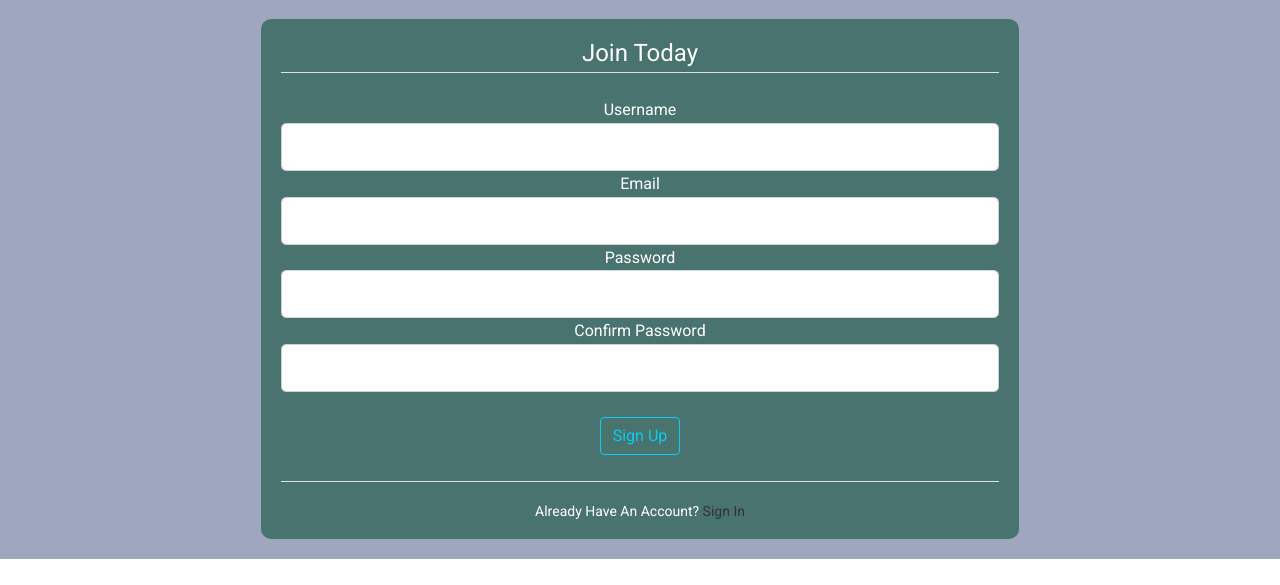
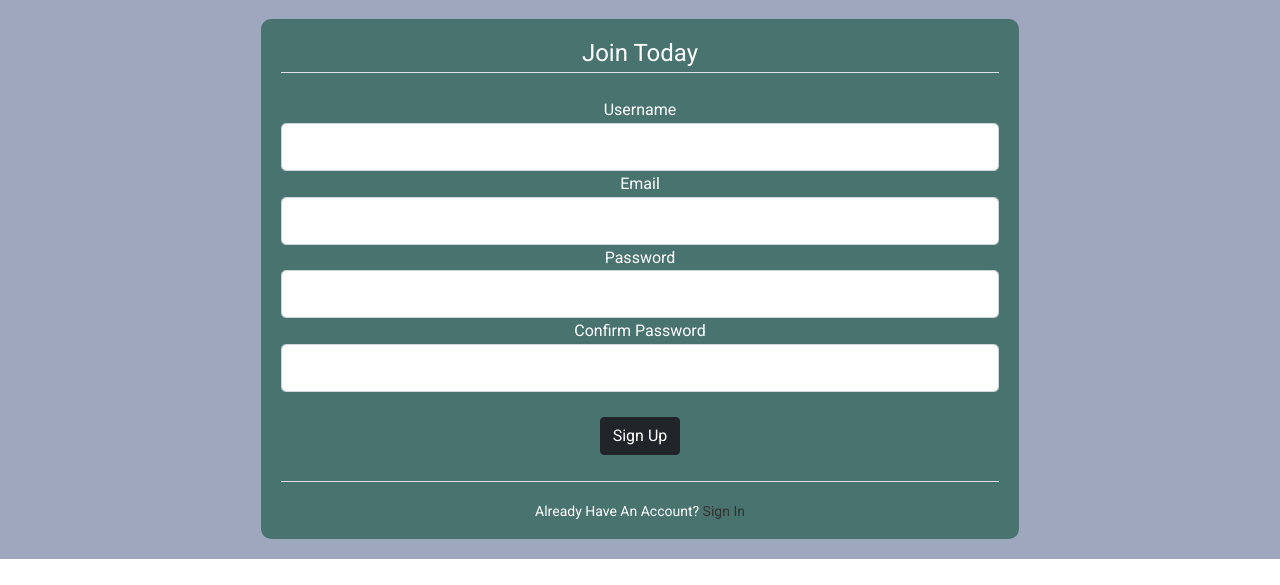
Before and after one commit to theoyster1/Carbon_App-Gruppe3, a Flask app: page /register in a window 1280 px wide. Shown: the part 71-656 px from the top of the page. Run offline with Flask 2, Linux system fonts and the light colour scheme; some libraries are stand-ins or nearby versions.

Commit message:
Update register.html

```diff
--- a/capp/templates/users/register.html
+++ b/capp/templates/users/register.html
@@ -66,7 +66,7 @@
                     </fieldset>
                     </br>
                     <div class="form-group">
-                        {{ form.submit(class="btn btn-outline-info") }}
+                        {{ form.submit(class="btn btn-dark") }}
                     </div>
                 </form>
                 </br>
```
